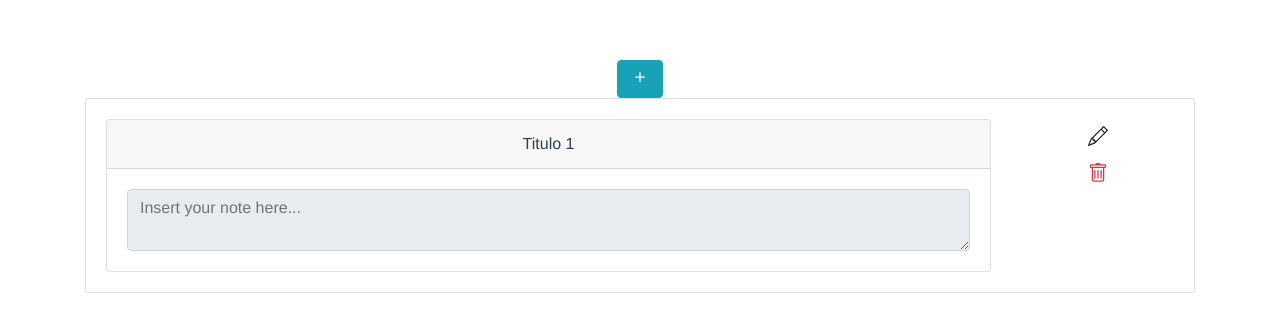
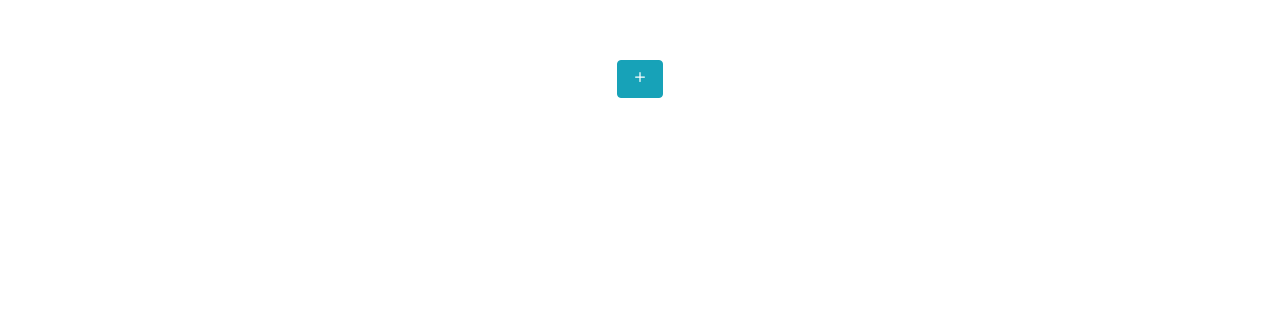
Before and after one commit to RaulBSantos/my_simple_notebook_vue, a Vue app: page / in a window 1280 px wide. Shown: the top 332 px of the page. Built offline with nearby package versions, Linux system fonts and the light colour scheme.

Commit message:
Persisting to localStorage

```diff
--- a/src/App.vue
+++ b/src/App.vue
@@ -7,14 +7,6 @@
 <script>
 import NoteList from './components/NoteList';
 
-const notes = [
-  {
-    createdDate: new Date().toISOString(),
-    header: 'Titulo 1',
-    text: 'Texto 1'
-  }
-];
-
 export default {
   name: 'App',
   components: {
@@ -23,8 +15,14 @@ export default {
   data() {
     return { notes: [] };
   },
-  created() {
-    this.notes = notes;
+  mounted() {
+    if (localStorage.getItem('notes')) {
+      try {
+        this.notes = JSON.parse(localStorage.getItem('notes'));
+      } catch (e) {
+        localStorage.removeItem('notes');
+      }
+    }
   }
 };
 </script>
--- a/src/components/NoteElement.vue
+++ b/src/components/NoteElement.vue
@@ -36,7 +36,10 @@ export default {
   },
   props: {
     note: Object,
-    state: String
+    state: {
+      type: String,
+      default: 'saved'
+    }
   },
   methods: {
     emitDelete(id) {
--- a/src/components/NoteList.vue
+++ b/src/components/NoteList.vue
@@ -24,6 +24,10 @@ export default {
     notes: Array
   },
   methods: {
+    saveNotes() {
+      const parsedNotes = JSON.stringify(this.notes);
+      localStorage.setItem('notes', parsedNotes);
+    },
     createNewNote() {
       const createdDate = new Date().toISOString();
       this.notes.unshift({
@@ -31,16 +35,19 @@ export default {
         header: 'Title',
         text: ''
       });
+      this.saveNotes();
     },
     deleteNote(createdDate) {
       const idx = this.notes.findIndex(el => el.createdDate === createdDate);
       this.notes.splice(idx, 1);
+      this.saveNotes();
     },
     updateNote(note) {
       const idx = this.notes.findIndex(
         el => el.createdDate === note.createdDate
       );
       this.notes[idx] = note;
+      this.saveNotes();
     }
   }
 };
--- a/src/components/NoteTextContent.vue
+++ b/src/components/NoteTextContent.vue
@@ -6,6 +6,7 @@
           :disabled="state !== 'editing'"
           placeholder="Insert your note here..."
           @blur="afterEditText"
+          v-model="text"
         >
         </b-form-textarea
       ></b-card-text>
@@ -23,6 +24,10 @@ export default {
     state: {
       type: String,
       required: false
+    },
+    text: {
+      type: String,
+      required: false
     }
   },
   methods: {
```
